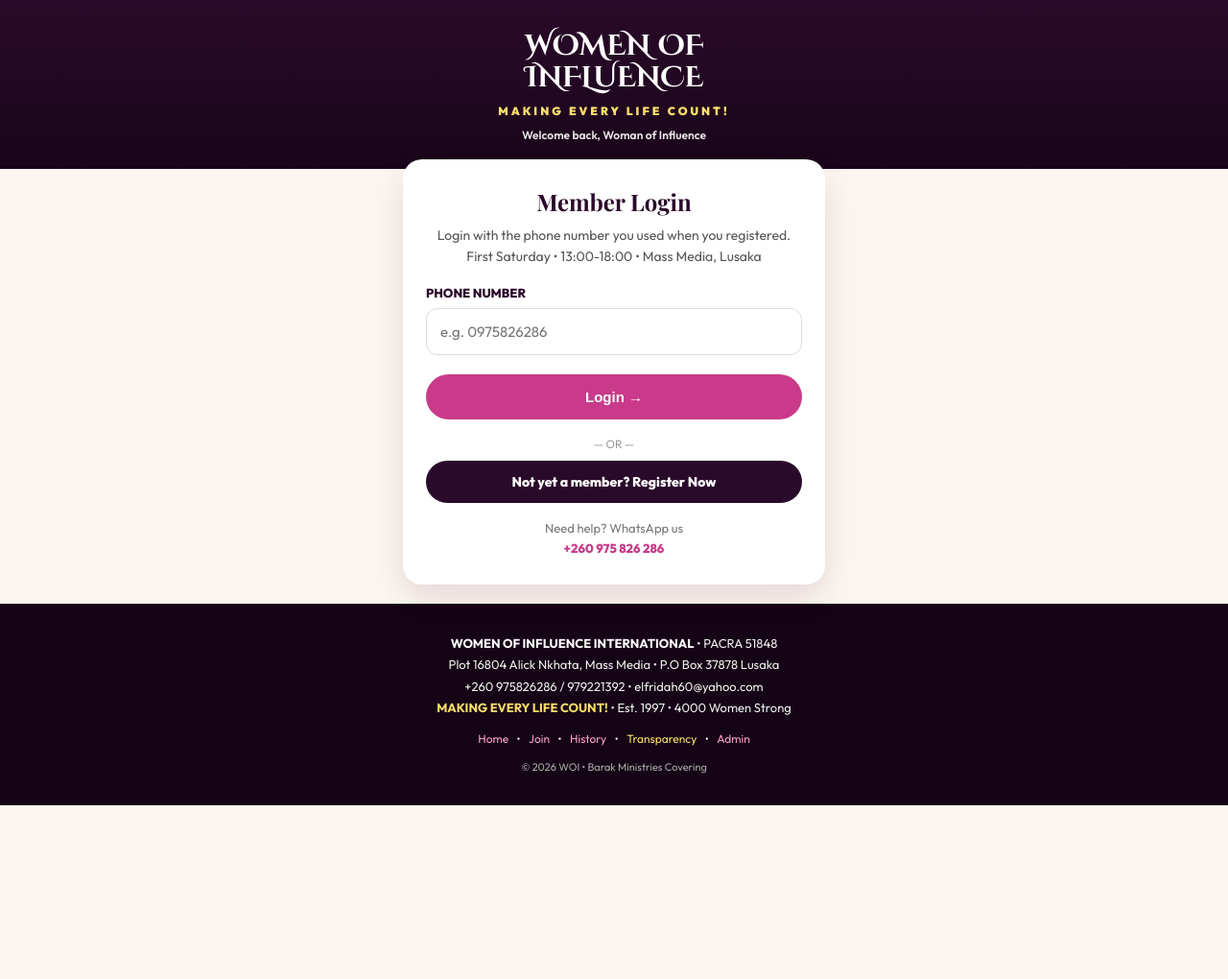
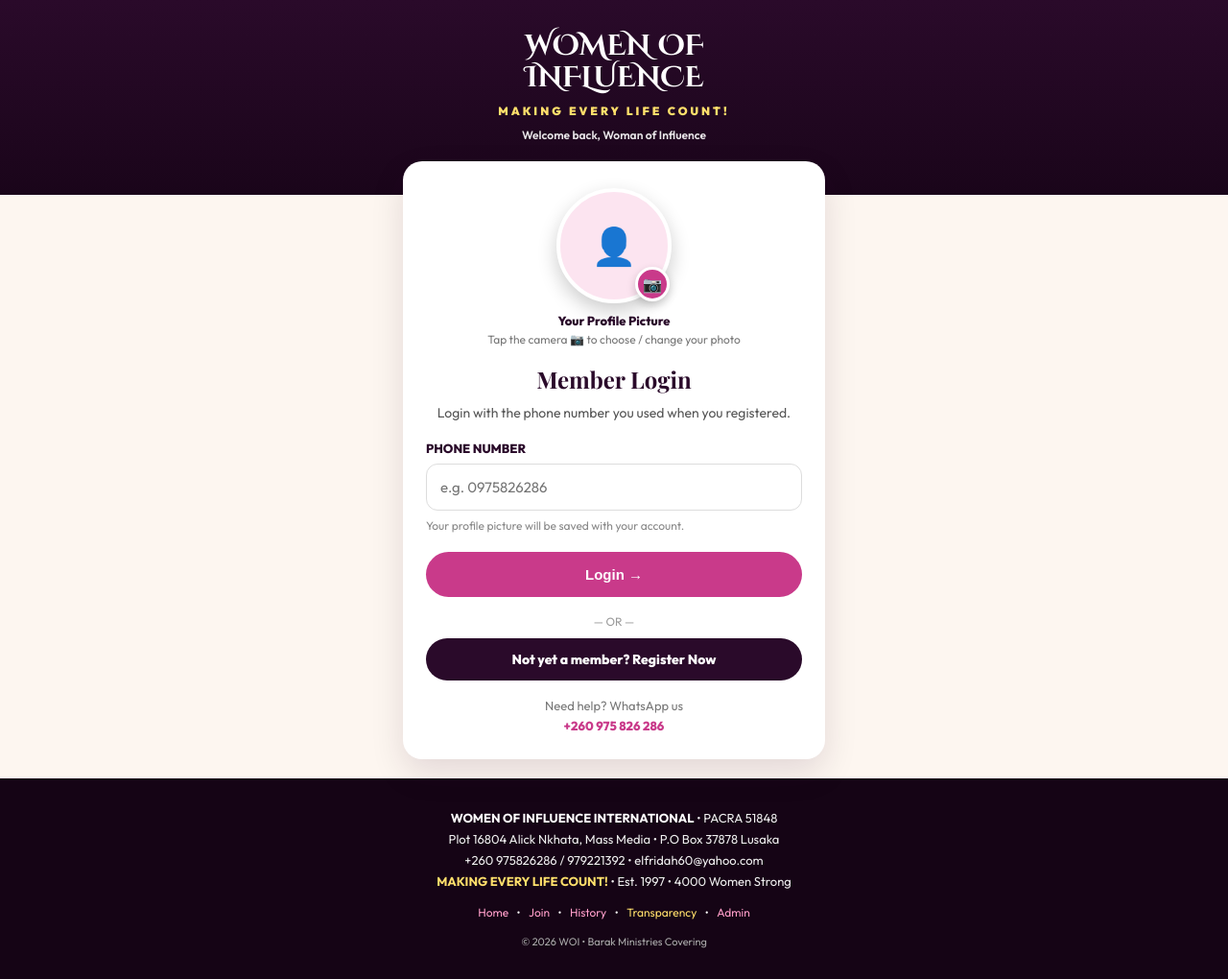
Before and after one commit to kachingaalonzo-svg/woi-website, a Flask app: template templates/member_login.html in a window 1280 px wide. Shown: the part 48-1068 px from the top of the page at 96% size. Before the commit the page ends 887 px from the top, so only its background shows below. Run offline with Flask 3, Linux system fonts and the light colour scheme; the template is opened without the code that fills it, so the values that code supplies are empty.

Commit message:
Update member_login.html

```diff
--- a/templates/member_login.html
+++ b/templates/member_login.html
@@ -10,18 +10,20 @@
 body{font-family:'Outfit',sans-serif;background:#fdf6f0;color:#1a1a1a;min-height:100vh;display:flex;flex-direction:column}
 nav{background:#2a0a2a;color:white;padding:14px 18px;display:flex;justify-content:space-between;align-items:center}
 nav a{color:white;text-decoration:none;font-size:12px;font-weight:800;background:rgba(255,255,255,0.18);padding:8px 13px;border-radius:100px;margin-left:6px}
-.hero{background:linear-gradient(180deg,#2a0a2a 0%,#1a051a 100%);color:white;padding:32px 20px 28px;text-align:center}
+.hero{background:linear-gradient(180deg,#2a0a2a 0%,#1a051a 100%);color:white;padding:32px 20px 55px;text-align:center}
 .hero h1{font-family:'Cinzel Decorative',cursive;font-size:30px;line-height:1.1;color:white}
 .hero p{font-size:12px;letter-spacing:3px;font-weight:900;color:#ffdf6b;margin-top:10px}
-.box{max-width:440px;width:92%;margin:-10px auto 20px;background:white;border-radius:20px;padding:28px 24px;box-shadow:0 14px 35px rgba(42,10,42,0.12);position:relative;z-index:2}
-.box h2{font-family:'Playfair Display',serif;font-size:24px;color:#2a0a2a;text-align:center}
-.box p.sub{text-align:center;font-size:14px;color:#555;margin-top:8px;line-height:1.6}
-label{font-size:13px;font-weight:800;color:#2a0a2a;display:block;margin-top:18px}
+.box{max-width:440px;width:92%;margin:-35px auto 20px;background:white;border-radius:20px;padding:28px 24px 24px;box-shadow:0 14px 35px rgba(42,10,42,0.12);position:relative;z-index:2;text-align:center}
+.profile-wrap{position:relative;width:120px;height:120px;margin:0 auto}
+.profile-pic{width:120px;height:120px;border-radius:50%;object-fit:cover;border:4px solid white;box-shadow:0 8px 20px rgba(0,0,0,0.2);background:#fce4f0;display:flex;align-items:center;justify-content:center;font-size:38px;color:#c93a8a;overflow:hidden}
+.profile-pic img{width:100%;height:100%;object-fit:cover}
+.camera-btn{position:absolute;bottom:2px;right:2px;width:36px;height:36px;border-radius:50%;background:#c93a8a;color:white;border:3px solid white;display:flex;align-items:center;justify-content:center;font-size:16px;cursor:pointer;box-shadow:0 4px 10px rgba(0,0,0,0.2)}
+label{font-size:13px;font-weight:800;color:#2a0a2a;display:block;margin-top:18px;text-align:left}
 input{width:100%;padding:14px;border-radius:12px;border:1.5px solid #ddd;margin-top:8px;font-size:15px;font-family:'Outfit',sans-serif}
 input:focus{outline:none;border-color:#c93a8a}
 .btn{width:100%;padding:15px;border:none;border-radius:100px;background:#c93a8a;color:white;font-weight:900;font-size:15px;margin-top:20px;cursor:pointer}
 .btn-dark{width:100%;padding:13px;border-radius:100px;background:#2a0a2a;color:white;font-weight:800;font-size:14px;margin-top:10px;display:block;text-align:center;text-decoration:none}
-.divider{text-align:center;font-size:12px;color:#999;margin:18px 0 0}
+.hint{font-size:12px;color:#888;margin-top:8px}
 </style>
 </head>
 <body>
@@ -35,20 +37,34 @@ input:focus{outline:none;border-color:#c93a8a}
 </div>
 
 <div class="box">
-<h2>Member Login</h2>
-<p class="sub">Login with the phone number you used when you registered.<br>First Saturday • 13:00-18:00 • Mass Media, Lusaka</p>
+
+<!-- ===== PROFILE PICTURE PROVISION ===== -->
+<div class="profile-wrap">
+<div class="profile-pic" id="profilePreview">
+<span id="profileInitial">👤</span>
+<img id="profileImg" style="display:none" alt="Profile">
+</div>
+<label for="profileInput" class="camera-btn">📷</label>
+<input type="file" id="profileInput" accept="image/*" style="display:none" onchange="previewProfile(event)">
+</div>
+<p style="font-size:13px;font-weight:800;color:#2a0a2a;margin-top:10px">Your Profile Picture</p>
+<p style="font-size:12px;color:#777;margin-top:4px">Tap the camera 📷 to choose / change your photo</p>
+
+<h2 style="font-family:'Playfair Display',serif;font-size:24px;color:#2a0a2a;margin-top:18px">Member Login</h2>
+<p style="font-size:14px;color:#555;margin-top:8px;line-height:1.6">Login with the phone number you used when you registered.</p>
 
 {% if error %}
 <p style="background:#f8d7da;color:#721c24;padding:12px;border-radius:10px;margin-top:16px;text-align:center;font-weight:700;font-size:14px">{{error}}</p>
 {% endif %}
 
-<form method="POST">
+<form method="POST" enctype="multipart/form-data" style="text-align:left">
 <label>PHONE NUMBER</label>
-<input name="phone" placeholder="e.g. 0975826286" required>
+<input name="phone" id="phoneInput" placeholder="e.g. 0975826286" required>
+<p class="hint">Your profile picture will be saved with your account.</p>
 <button class="btn">Login →</button>
 </form>
 
-<p class="divider">— OR —</p>
+<p style="text-align:center;font-size:12px;color:#999;margin:18px 0 0">— OR —</p>
 <a href="/register" class="btn-dark">Not yet a member? Register Now</a>
 
 <p style="text-align:center;font-size:13px;color:#777;margin-top:16px;line-height:1.6">Need help? WhatsApp us<br><a href="https://wa.me/260975826286" style="color:#c93a8a;font-weight:800;text-decoration:none">+260 975 826 286</a></p>
@@ -70,5 +86,34 @@ Plot 16804 Alick Nkhata, Mass Media • P.O Box 37878 Lusaka<br>
 <p style="margin-top:10px;font-size:11px;color:#aaa">© 2026 WOI • Barak Ministries Covering</p>
 </footer>
 
+<script>
+function previewProfile(event){
+  const file = event.target.files[0];
+  if(!file) return;
+  const reader = new FileReader();
+  reader.onload = function(e){
+    const img = document.getElementById('profileImg');
+    img.src = e.target.result;
+    img.style.display = 'block';
+    document.getElementById('profileInitial').style.display = 'none';
+    // Save for later - so it shows again next time
+    try{ localStorage.setItem('woi_profile_pic', e.target.result); }catch(err){}
+  };
+  reader.readAsDataURL(file);
+}
+// Show saved picture if they already chose one before
+window.onload = function(){
+  try{
+    const saved = localStorage.getItem('woi_profile_pic');
+    if(saved){
+      const img = document.getElementById('profileImg');
+      img.src = saved;
+      img.style.display = 'block';
+      document.getElementById('profileInitial').style.display = 'none';
+    }
+  }catch(err){}
+}
+</script>
+
 </body>
 </html>
```
